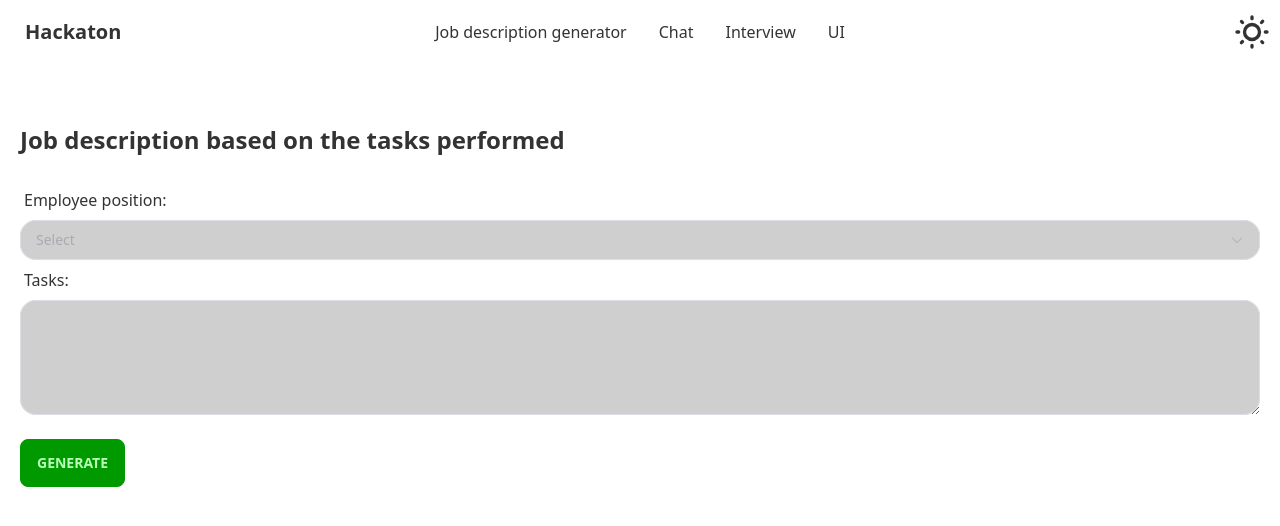
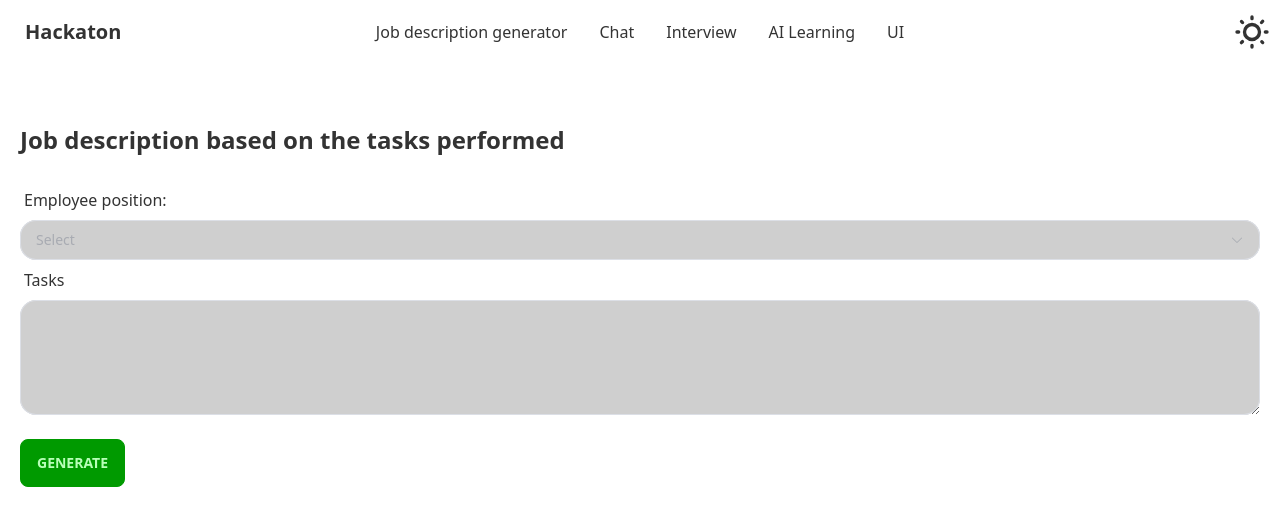
Before and after one commit to bpor92/ai-playground, a Nuxt app: page /job-description-generator in a window 1280 px wide. Shown: the top 526 px of the page. Built offline with nearby package versions, Linux system fonts and the light colour scheme.

Commit message:
add ai learning page

```diff
--- a/components/Navbar.vue
+++ b/components/Navbar.vue
@@ -19,6 +19,11 @@
           <li>
             <NuxtLink to="/interview">
               Interview
+            </NuxtLink>
+          </li>
+          <li>
+            <NuxtLink to="/ai-learning">
+              AI Learning
             </NuxtLink>
           </li>
           <li>
@@ -47,9 +52,14 @@
           </NuxtLink>
         </li>
         <li>
-            <NuxtLink to="/interview">
-              Interview
-            </NuxtLink>
+          <NuxtLink to="/interview">
+            Interview
+          </NuxtLink>
+        </li>
+        <li>
+          <NuxtLink to="/ai-learning">
+            AI Learning
+          </NuxtLink>
         </li>
         <li>
           <NuxtLink to="/ui">
--- a/components/ui/ElTextarea.vue
+++ b/components/ui/ElTextarea.vue
@@ -1,6 +1,6 @@
 <template>
   <div class="form-control">
-    <label class="label" >{{ label }}:</label>
+    <label class="label" >{{ label }}</label>
     <el-input
       v-loading="loading"
       :model-value="modelValue"
--- /dev/null
+++ b/pages/ai-learning.vue
@@ -0,0 +1,55 @@
+<template>
+  <UiForm class="grid grid-cols-2 gap-5">
+    <div v-for="(item, index) in questionsModel" :key="item.id">
+      <UiElTextarea
+        :label="item.text"
+        v-model="form.questions[index].value"
+      />
+      <UiElSelect
+        label="Score"
+        v-model="form.questions[index].score"
+        :options="scoreModel()"
+      />
+      <br>
+      <br>
+    </div>
+  </UiForm>
+</template>
+
+<script setup lang="ts">
+import { questionOptions } from '~/types/questions'
+
+type Score = 0 | 1 | 2 | 3 | 4 | 5 | 6 | 7 | 8 | 9 | 10
+
+interface Question{
+  id: string,
+  text: string,
+  value: string,
+  score: Score
+}
+
+const form = reactive<{
+  questions: Question[]
+}>({
+  questions: []
+})
+
+onMounted(() => {
+  form.questions = questionsModel.map(item => ({
+    id: item.id,
+    text: item.text,
+    value: '',
+    score: 0
+  }))
+})
+
+const questionsModel = questionOptions()
+const scoreModel = () => {
+  const scoreOptions = []
+  for (let index = 0; index <= 10; index++) {
+    scoreOptions.push({ value: index, label: index});
+  }
+  return scoreOptions
+}
+
+</script>
--- /dev/null
+++ b/types/questions.ts
@@ -0,0 +1,50 @@
+export const QUESTIONS = {
+  REST_VS_SOAP: 'REST_vs_SOAP',
+  SQL_INJECTION: 'SQL_Injection',
+  DATABASE_INDEXING: 'DATABASE_INDEXING',
+  ORM_BENEFITS: 'ORM_BENEFITS',
+  DATABASE_PERFORMANCE_OPTIMIZATION: 'DATABASE_PERFORMANCE_OPTIMIZATION',
+  SESSIONS_VS_COOKIES: 'SESSIONS_VS_COOKIES',
+  CACHING_MECHANISM: 'CACHING_MECHANISM',
+  LOAD_BALANCING: 'LOAD_BALANCING',
+  SERVER_SECURITY: 'SERVER_SECURITY',
+  HTTP_PROTOCOL: 'HTTP_PROTOCOL',
+}
+
+const questionsModel = {
+  [QUESTIONS.REST_VS_SOAP]: {
+    text: 'What is the difference between REST and SOAP?'
+  },
+  [QUESTIONS.SQL_INJECTION]: {
+    text: 'What is SQL Injection and how can it be prevented?'
+  },
+  [QUESTIONS.DATABASE_INDEXING]: {
+    text: 'What are the advantages and disadvantages of database indexing?'
+  },
+  [QUESTIONS.ORM_BENEFITS]: {
+    text: 'What is ORM (Object-Relational Mapping) and what are its benefits?'
+  },
+  [QUESTIONS.DATABASE_PERFORMANCE_OPTIMIZATION]: {
+    text: 'What techniques can be used to optimize database performance?'
+  },
+  [QUESTIONS.SESSIONS_VS_COOKIES]: {
+    text: 'What are the differences between sessions and cookies?'
+  },
+  [QUESTIONS.CACHING_MECHANISM]: {
+    text: 'How does caching mechanism work and what are its advantages?'
+  },
+  [QUESTIONS.LOAD_BALANCING]: {
+    text: 'What is load balancing and how does it impact application scalability?'
+  },
+  [QUESTIONS.SERVER_SECURITY]: {
+    text: 'What are the basic security measures that should be implemented on a server?'
+  },
+  [QUESTIONS.HTTP_PROTOCOL]: {
+    text: 'How does the HTTP protocol work and what are the differences between GET and POST methods?'
+  }
+}
+
+export const questionOptions = () => {
+  return Object.entries(questionsModel)
+    .map(([id, { text }]) => ({ id, text }))
+}
```
